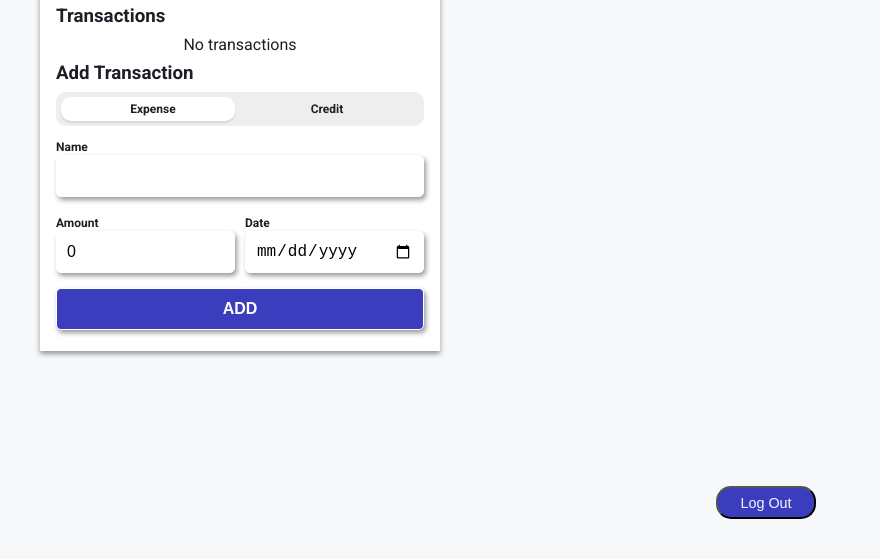
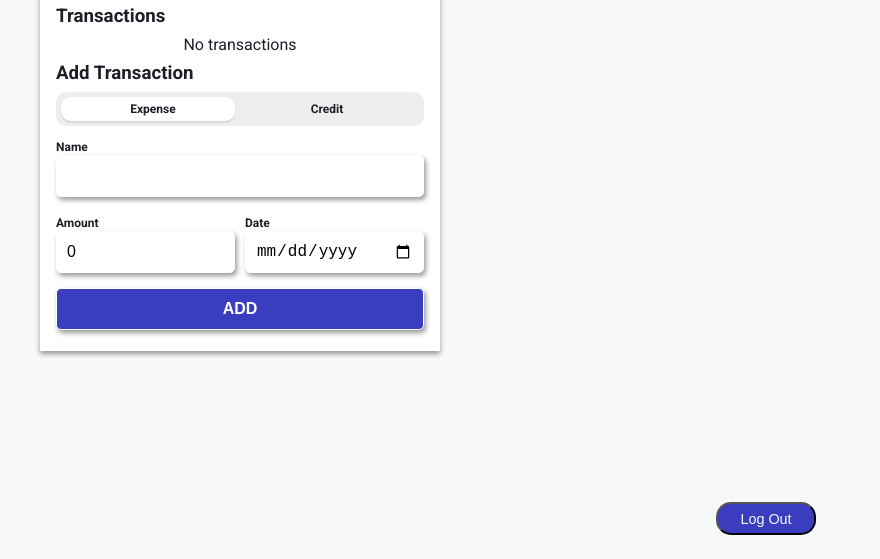
Before and after one commit to Shashank18May/Expense_Tracker, a website with bundled scripts: page public/index.html in a window 1280 px wide. Shown: the part 241-800 px from the top of the page, without its empty margins (400-1280 px from the left). Built offline with nearby package versions, Linux system fonts and the light colour scheme; no server answers.

Commit message:
REDEPLOYED WITH FIXES

```diff
--- a/public/style.css
+++ b/public/style.css
@@ -297,7 +297,7 @@ input#type:checked ~ .opt::before{
     width:100px;
     height: 33px;
     right:5%;
-    bottom: 5%;
+    bottom: 3%;
     background-color: var(--main-color);
     color:var(--bg-color);
     font-size: 0.9rem;
```
Also changed, not shown: public/icon-192x192.png (added), public/icon-256x256.png (added), public/icon-384x384.png (added), public/icon-512x512.png (added).
